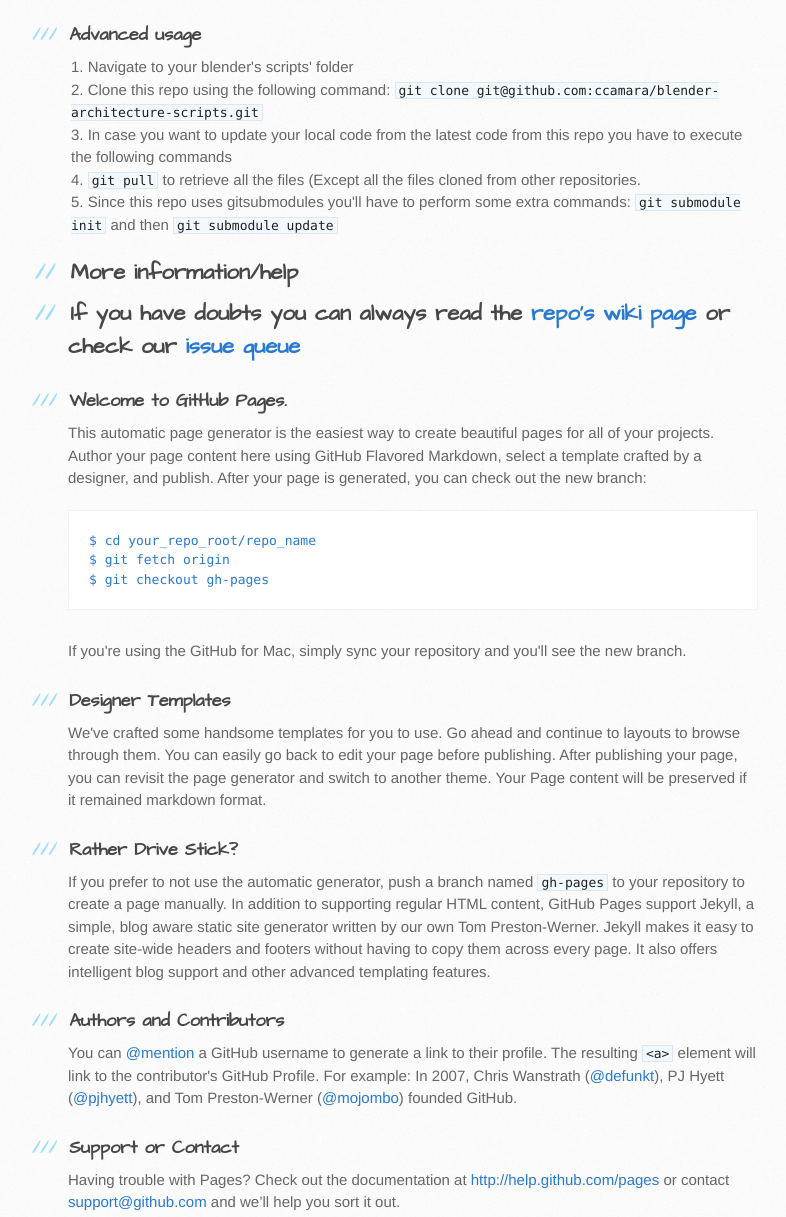
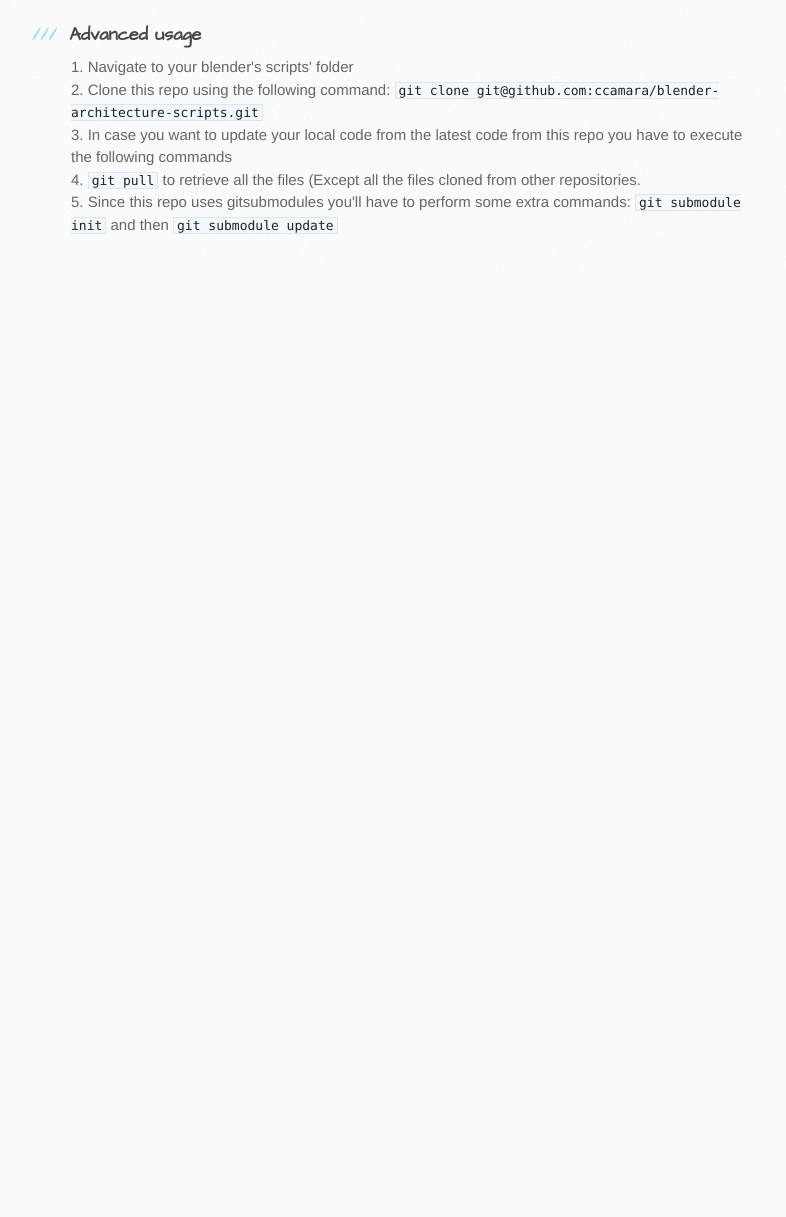
Before and after one commit to ccamara/blender-architecture-scripts, a plain HTML site: page index.html in a window 1280 px wide. Shown: the part 1083-2300 px from the top of the page, without its empty margins (102-888 px from the left). After the commit the page ends 1362 px from the top, so only its background shows below. Drawn offline with Linux system fonts and the light colour scheme.

Commit message:
Removed github's default content

```diff
--- a/index.html
+++ b/index.html
@@ -67,44 +67,7 @@ This repo serves these main purposes:</p>
 <code>git pull</code> to retrieve all the files (Except all the files cloned from other repositories.</li>
 <li>Since this repo uses gitsubmodules you'll have to perform some extra commands: <code>git submodule init</code> and then <code>git submodule update</code>
 </li>
-</ol><h2>
-<a name="more-informationhelp" class="anchor" href="#more-informationhelp"><span class="octicon octicon-link"></span></a>More information/help</h2>
-
-<h2>
-<a name="if-you-have-doubts-you-can-always-read-the-repos-wiki-page-or-check-our-issue-queue" class="anchor" href="#if-you-have-doubts-you-can-always-read-the-repos-wiki-page-or-check-our-issue-queue"><span class="octicon octicon-link"></span></a>If you have doubts you can always read the <a href="https://github.com/ccamara/blender-architecture-scripts/wiki">repo's wiki page</a> or check our <a href="https://github.com/ccamara/blender-architecture-scripts/issues">issue queue</a>
-</h2>
-
-<h3>
-<a name="welcome-to-github-pages" class="anchor" href="#welcome-to-github-pages"><span class="octicon octicon-link"></span></a>Welcome to GitHub Pages.</h3>
-
-<p>This automatic page generator is the easiest way to create beautiful pages for all of your projects. Author your page content here using GitHub Flavored Markdown, select a template crafted by a designer, and publish. After your page is generated, you can check out the new branch:</p>
-
-<pre><code>$ cd your_repo_root/repo_name
-$ git fetch origin
-$ git checkout gh-pages
-</code></pre>
-
-<p>If you're using the GitHub for Mac, simply sync your repository and you'll see the new branch.</p>
-
-<h3>
-<a name="designer-templates" class="anchor" href="#designer-templates"><span class="octicon octicon-link"></span></a>Designer Templates</h3>
-
-<p>We've crafted some handsome templates for you to use. Go ahead and continue to layouts to browse through them. You can easily go back to edit your page before publishing. After publishing your page, you can revisit the page generator and switch to another theme. Your Page content will be preserved if it remained markdown format.</p>
-
-<h3>
-<a name="rather-drive-stick" class="anchor" href="#rather-drive-stick"><span class="octicon octicon-link"></span></a>Rather Drive Stick?</h3>
-
-<p>If you prefer to not use the automatic generator, push a branch named <code>gh-pages</code> to your repository to create a page manually. In addition to supporting regular HTML content, GitHub Pages support Jekyll, a simple, blog aware static site generator written by our own Tom Preston-Werner. Jekyll makes it easy to create site-wide headers and footers without having to copy them across every page. It also offers intelligent blog support and other advanced templating features.</p>
-
-<h3>
-<a name="authors-and-contributors" class="anchor" href="#authors-and-contributors"><span class="octicon octicon-link"></span></a>Authors and Contributors</h3>
-
-<p>You can <a href="https://github.com/blog/821" class="user-mention">@mention</a> a GitHub username to generate a link to their profile. The resulting <code>&lt;a&gt;</code> element will link to the contributor's GitHub Profile. For example: In 2007, Chris Wanstrath (<a href="https://github.com/defunkt" class="user-mention">@defunkt</a>), PJ Hyett (<a href="https://github.com/pjhyett" class="user-mention">@pjhyett</a>), and Tom Preston-Werner (<a href="https://github.com/mojombo" class="user-mention">@mojombo</a>) founded GitHub.</p>
-
-<h3>
-<a name="support-or-contact" class="anchor" href="#support-or-contact"><span class="octicon octicon-link"></span></a>Support or Contact</h3>
-
-<p>Having trouble with Pages? Check out the documentation at <a href="http://help.github.com/pages">http://help.github.com/pages</a> or contact <a href="mailto:support@github.com">support@github.com</a> and we’ll help you sort it out.</p>
+</ol>
         </section>
 
         <aside id="sidebar">
```
